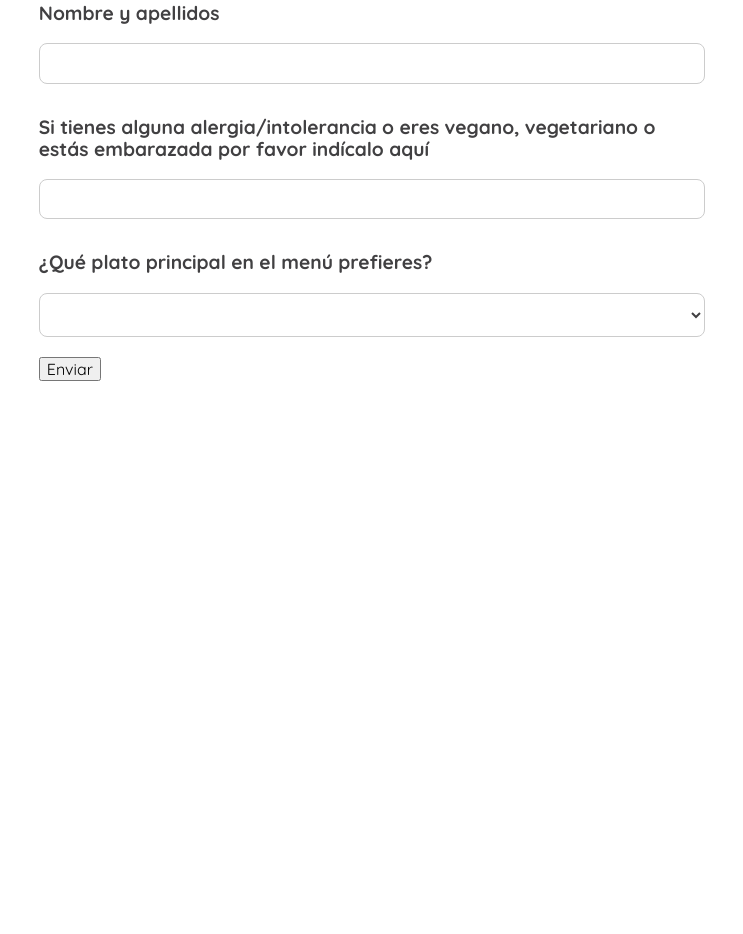
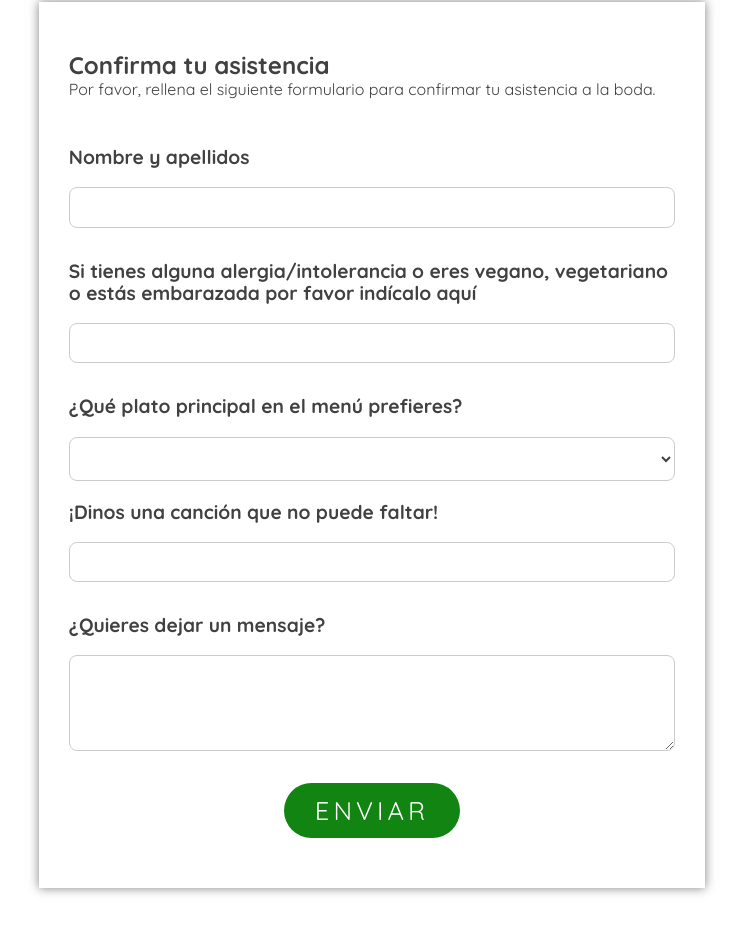
Before and after one commit to danigonlinea/wedding.github.io, a Vue app: page / in a window 1280 px wide. Shown: the part 2958-3892 px from the top of the page, without its empty margins (268-1011 px from the left). Before the commit the page ends 3403 px from the top, so only its background shows below. Built offline with nearby package versions, Linux system fonts and the light colour scheme.

Commit message:
form structure done

```diff
--- a/src/components/invitation/weddingForm.vue
+++ b/src/components/invitation/weddingForm.vue
@@ -1,10 +1,20 @@
 <template>
   <div class="wedding-form-container">
+    <div class="wedding-form-card">
+      <div class="wedding-form-card-header">
+        <h2 class="wedding-form-title">Confirma tu asistencia</h2>
+        <p class="wedding-form-description">
+          Por favor, rellena el siguiente formulario para confirmar tu
+          asistencia a la boda.
+        </p>
+      </div>
+      <div class="wedding-form-card-body">
         <form @submit.prevent="submitForm">
           <div class="wedding-form-group">
             <WeddingInput
               v-model="formData.fullName"
-          label="Nombre y apellidos "
+              label="Nombre y apellidos"
+              required
             />
           </div>
           <div class="wedding-form-group">
@@ -22,8 +32,27 @@
             />
           </div>
 
-      <button type="submit">Enviar</button>
+          <div class="wedding-form-group">
+            <WeddingInput
+              v-model="formData.songField"
+              label="¡Dinos una canción que no puede faltar!
+"
+            />
+          </div>
+
+          <div class="wedding-form-group">
+            <WeddingTextarea
+              v-model="formData.songField"
+              label="¿Quieres dejar un mensaje?"
+            />
+          </div>
+
+          <div class="wedding-form-submit">
+            <WeddingButton @click="submitForm">Enviar</WeddingButton>
+          </div>
         </form>
+      </div>
+    </div>
   </div>
 </template>
 
@@ -31,11 +60,14 @@
 import { ref } from 'vue'
 import WeddingInput from '../ui/weddingInput.vue'
 import WeddingSelect from '../ui/weddingSelect.vue'
+import WeddingTextarea from '../ui/weddingTextarea.vue'
+import WeddingButton from '../ui/weddingButton.vue'
 
 const formData = ref({
   fullName: '',
   alergicField: '',
   mainPlateField: '',
+  songField: '',
 })
 
 const mainPlatesOptions = [
@@ -56,7 +88,22 @@ const submitForm = () => {
   flex-direction: column;
   padding: 4em 0;
 
-  form {
+  .wedding-form-card {
     max-width: min(100%, 70ch);
+    border-style: none;
+    box-shadow: 0px 0px 10px 0px rgba(0, 0, 0, 0.5);
+
+    padding: 50px 30px 50px 30px;
+    display: flex;
+    gap: 3em;
+    flex-direction: column;
   }
-}</style>
+}
+
+.wedding-form-submit {
+  width: 100%;
+  display: flex;
+  align-items: center;
+  justify-content: center;
+}
+</style>
--- /dev/null
+++ b/src/components/ui/weddingButton.vue
@@ -0,0 +1,41 @@
+<!-- Button.vue -->
+
+<template>
+  <button
+    :class="{ 'wedding-button': true, 'full-width': fullWidth }"
+    @click="handleClick"
+  >
+    {{ label }}
+  </button>
+</template>
+
+<script setup>
+const props = defineProps({
+  label: { type: String, required: false, default: 'Enviar' },
+  fullWidth: { type: Boolean, required: false, default: false },
+})
+const emit = defineEmits()
+
+const handleClick = () => {
+  emit('button-clicked')
+}
+</script>
+
+<style scoped>
+.wedding-button {
+  padding: 0.5em 1.2em;
+  font-size: 1.6em;
+  background-color: #118411;
+  color: #fff;
+  border: none;
+  cursor: pointer;
+  border-radius: 30px;
+  text-transform: uppercase;
+  letter-spacing: 4px;
+}
+
+.full-width {
+  width: 100%;
+}
+</style>
+``
--- a/src/components/ui/weddingInput.vue
+++ b/src/components/ui/weddingInput.vue
@@ -6,6 +6,7 @@
       v-model="inputValue"
       :placeholder="placeholder"
       :type="type"
+      :required="required"
       class="wedding-input-field"
     />
   </div>
@@ -14,7 +15,28 @@
 <script setup>
 import { ref, watch } from 'vue'
 
-const props = defineProps(['label', 'value', 'placeholder', 'type'])
+const props = defineProps({
+  label: {
+    type: String,
+    default: '',
+  },
+  value: {
+    type: String,
+    default: '',
+  },
+  placeholder: {
+    type: String,
+    default: '',
+  },
+  type: {
+    type: String,
+    default: 'text',
+  },
+  required: {
+    type: Boolean,
+    default: false,
+  },
+})
 
 const inputId = `custom-input-${Math.floor(Math.random() * 1000000)}`
 const inputValue = ref(props.value)
--- /dev/null
+++ b/src/components/ui/weddingTextarea.vue
@@ -0,0 +1,51 @@
+<template>
+  <div class="wedding-textarea">
+    <label :for="textareaId">{{ label }}</label>
+    <textarea
+      :id="textareaId"
+      v-model="textareaValue"
+      :placeholder="placeholder"
+      :type="type"
+      rows="4"
+      class="wedding-textarea-field"
+    />
+  </div>
+</template>
+
+<script setup>
+import { ref, watch } from 'vue'
+
+const props = defineProps(['label', 'value', 'placeholder', 'type'])
+
+const textareaId = `custom-textarea-${Math.floor(Math.random() * 1000000)}`
+const textareaValue = ref(props.value)
+
+watch(textareaValue, (newValue) => {
+  // Emit the textarea value when it changes
+  emit('update:value', newValue)
+})
+</script>
+
+<style scoped>
+.wedding-textarea {
+  display: flex;
+  flex-direction: column;
+  margin-bottom: 2em;
+}
+
+label {
+  margin-bottom: 1em;
+  font-size: 1.2em;
+  font-weight: bold;
+}
+
+.wedding-textarea-field {
+  padding: 10px;
+  border: 1px solid #ccc;
+  border-radius: 8px;
+  font-size: 1em;
+  outline: none;
+  background-color: white;
+  color: var(--text-color-primary);
+}
+</style>
```
Lines whose indentation alone changed are shown as unchanged.
